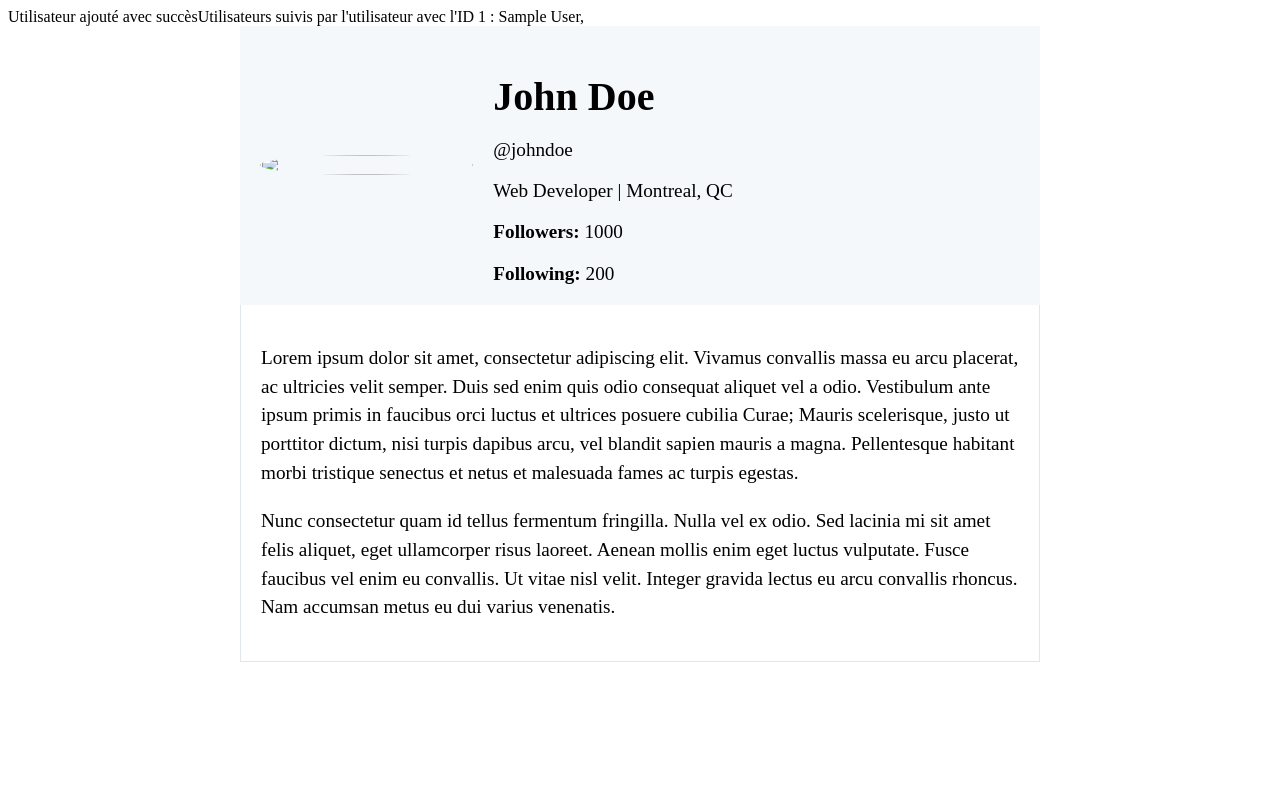
After one commit to damienn7/W-WEB-090-PAR-1-1-academie-alexandre.oualid, a PHP site: page /profil2.php in a window 1280 px wide. The commit adds this page. Run offline with PHP 8.4, Linux system fonts and the light colour scheme; tables that the repository leaves empty or names only in its code hold one stand-in row (values such as "Sample post"); some libraries are stand-ins or nearby versions.

Commit message:
derniere maj

```diff
--- a/login.php
+++ b/login.php
@@ -41,7 +41,7 @@
                 $_SESSION['logged_in'] = true;
                 $_SESSION['username'] = $username;
                 $_SESSION['id'] = $row["id"];
-                header('Location:moncompte.php');
+                header('Location:profil2.php');
             } else {
                 echo "Mot de passe incorrect";
             }
--- /dev/null
+++ b/profil.css
@@ -0,0 +1,51 @@
+.container {
+	max-width: 800px;
+	margin: 0 auto;
+}
+
+.header {
+	display: flex;
+	flex-wrap: wrap;
+	justify-content: center;
+	align-items: center;
+	background-color: #f5f8fa;
+	padding: 20px;
+}
+
+.photo {
+	flex: 1 1 150px;
+	margin-right: 20px;
+}
+
+.photo img {
+	display: block;
+	width: 100%;
+	height: auto;
+	border-radius: 50%;
+}
+
+.info {
+	flex: 2 1 400px;
+}
+
+.info h1 {
+	font-size: 2.5em;
+	margin-bottom: 10px;
+}
+
+.info p {
+	font-size: 1.2em;
+	margin-bottom: 10px;
+}
+
+.info p:last-child {
+	margin-bottom: 0;
+}
+
+.content {
+	padding: 20px;
+	border: 1px solid #e1e8ed;
+	border-top: none;
+	font-size: 1.2em;
+	line-height: 1.5;
+}
--- /dev/null
+++ b/profil.js
@@ -0,0 +1,19 @@
+// Récupération des éléments HTML
+
+const followBtn = document.querySelector('.follow');
+const followers = document.querySelectorAll('.stats')[0].querySelector('span');
+const projects = document.querySelectorAll('.stats')[1].querySelector('span');
+const ranks = document.querySelectorAll('.stats')[2].querySelector('span');
+
+// Ajout d'un écouteur d'événements pour le bouton Follow
+
+followBtn.addEventListener('click', () => {
+  followBtn.classList.toggle('following');
+  followBtn.textContent = followBtn.classList.contains('following') ? 'Following' : 'Follow';
+});
+
+// Mise à jour du nombre de followers, de projets et de rangs
+
+followers.textContent = '8,797';
+projects.textContent = '142';
+ranks.textContent = '129';
--- /dev/null
+++ b/profil.php
@@ -0,0 +1,39 @@
+<?php
+// Connexion à la base de données
+include('connect.php');
+
+// Ajout de l'utilisateur avec l'ID 1 qui suit l'utilisateur avec l'ID 2
+$sql1 = "UPDATE `users` SET `id_following`= CONCAT(`id_following`, ',2') WHERE `id`=1";
+$sql2 = "UPDATE `users` SET `id_follower`= CONCAT(`id_follower`, ',1') WHERE `id`=2";
+
+if ($conn->query($sql1) && $conn->query($sql2)) {
+  echo "Utilisateur ajouté avec succès";
+} else {
+  echo "Erreur: " . $conn->error;
+}
+
+// Affichage des utilisateurs que suit l'utilisateur avec l'ID 1
+$sql3 = "SELECT `id_following` FROM `users` WHERE `id`=1";
+$result = $conn->query($sql3);
+
+if ($result->rowCount() > 0) {
+  while($row = $result->fetch(PDO::FETCH_ASSOC)) {
+    $following_ids = explode(",", $row["id_following"]);
+  }
+  // Jointure avec la table users pour obtenir les noms d'utilisateurs
+  $sql4 = "SELECT `name` FROM `users` WHERE `id` IN (" . implode(",", $following_ids) . ")";
+  $result2 = $conn->query($sql4);
+  if ($result2->rowCount() > 0) {
+    echo "Utilisateurs suivis par l'utilisateur avec l'ID 1 : ";
+    while($row2 = $result2->fetch(PDO::FETCH_ASSOC)) {
+      echo $row2["name"] . ", ";
+    }
+  } else {
+    echo "Aucun utilisateur suivi";
+  }
+} else {
+  echo "Aucun utilisateur suivi";
+}
+
+$conn = null;
+?>
--- /dev/null
+++ b/profil2.php
@@ -0,0 +1,31 @@
+<?php
+include('profil.php');
+?>
+<!DOCTYPE html>
+<html>
+<head>
+	<title>Profil Utilisateur</title>
+	<link rel="stylesheet" href="profil.css">
+</head>
+<body>
+	<div class="container">
+		<div class="header">
+			<div class="photo">
+				<img src="https://via.placeholder.com/150">
+			</div>
+			<div class="info">
+				<h1>John Doe</h1>
+				<p>@johndoe</p>
+				<p>Web Developer | Montreal, QC</p>
+				<p><strong>Followers: </strong> 1000</p>
+				<p><strong>Following: </strong> 200</p>
+			</div>
+		</div>
+		<div class="content">
+			<p>Lorem ipsum dolor sit amet, consectetur adipiscing elit. Vivamus convallis massa eu arcu placerat, ac ultricies velit semper. Duis sed enim quis odio consequat aliquet vel a odio. Vestibulum ante ipsum primis in faucibus orci luctus et ultrices posuere cubilia Curae; Mauris scelerisque, justo ut porttitor dictum, nisi turpis dapibus arcu, vel blandit sapien mauris a magna. Pellentesque habitant morbi tristique senectus et netus et malesuada fames ac turpis egestas. </p>
+			<p>Nunc consectetur quam id tellus fermentum fringilla. Nulla vel ex odio. Sed lacinia mi sit amet felis aliquet, eget ullamcorper risus laoreet. Aenean mollis enim eget luctus vulputate. Fusce faucibus vel enim eu convallis. Ut vitae nisl velit. Integer gravida lectus eu arcu convallis rhoncus. Nam accumsan metus eu dui varius venenatis.</p>
+		</div>
+	</div>
+	<script src="profil.js"></script>
+</body>
+</html>
```
Also changed, not shown: moncompte.php (+42 -6 lines).
